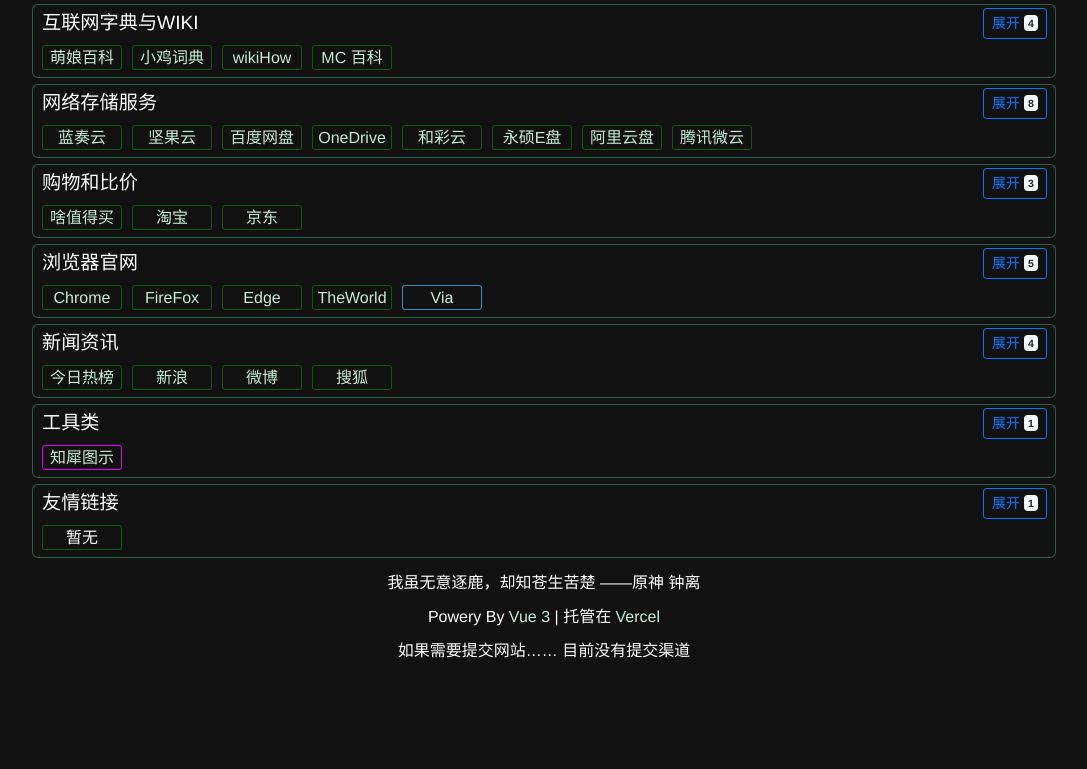
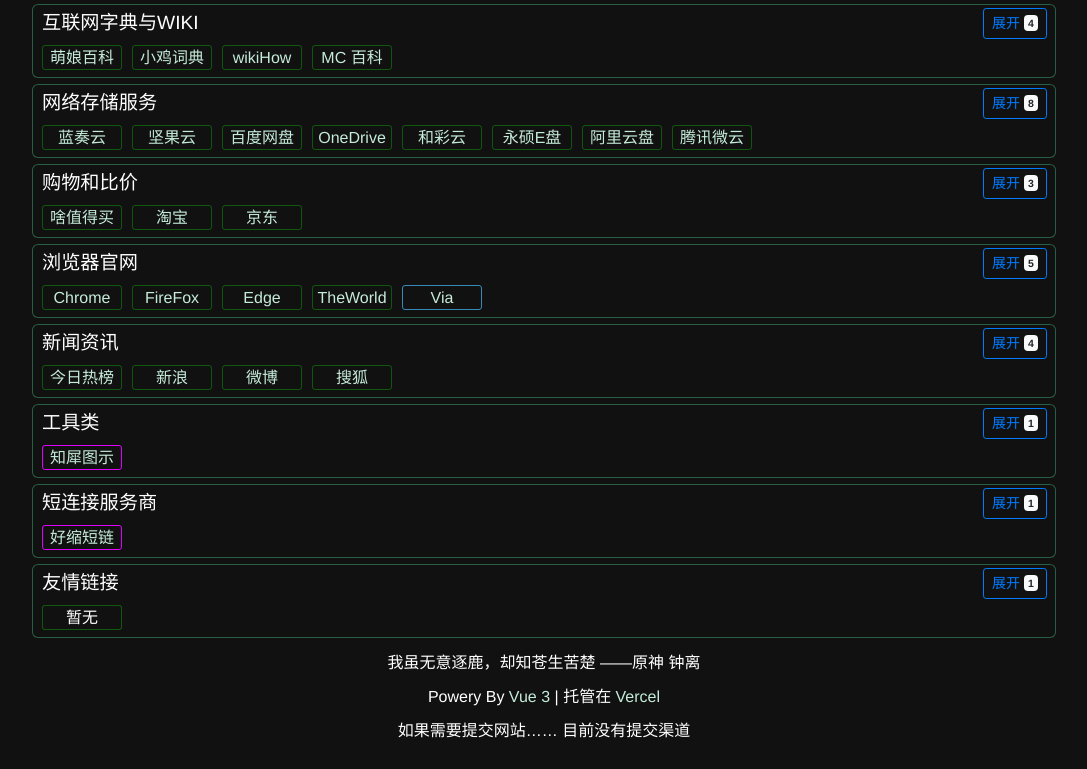
Before and after one commit to conglinyizhi/NavigationCenter, a Vue app: page / in a window 1280 px wide. Shown: the part 974-1743 px from the top of the page, without its empty margins (96-1183 px from the left). Before the commit the page ends 1663 px from the top, so only its background shows below. Built offline with nearby package versions, Linux system fonts and the light colour scheme.

Commit message:
添加 好缩短链

```diff
--- a/src/components/navigation.vue
+++ b/src/components/navigation.vue
@@ -234,6 +234,15 @@ let siteData = [
         all: true,
       },
     ],
+  },{
+    title: "短连接服务商",
+    list: [
+      {
+        title: "好缩短链",
+        url: "https://c34.cn/",
+        all: true,
+      },
+    ],
   },
   {
     title: "友情链接",
```
